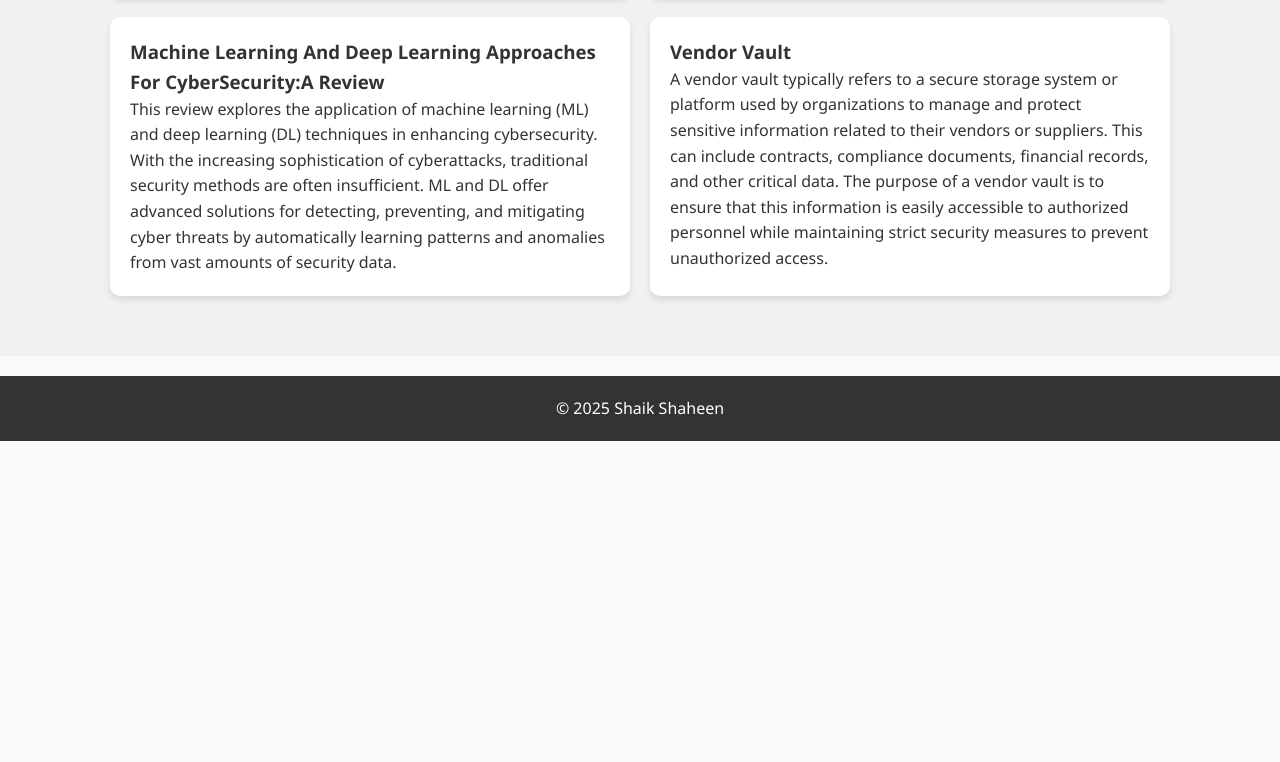
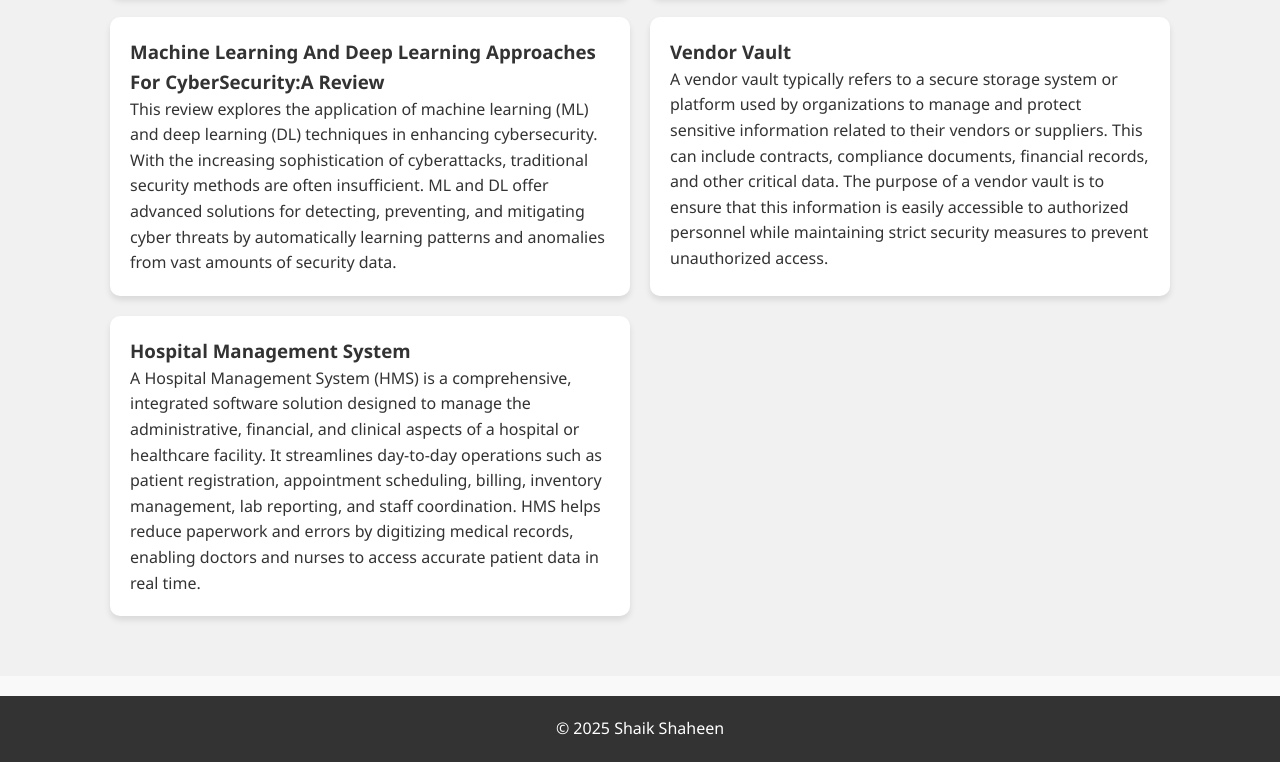
Before and after one commit to shaheenshaik7/Shaik_Portfolio, a plain HTML site: page projects.html in a window 1280 px wide. Shown: the part 479-1241 px from the top of the page. Before the commit the page ends 920 px from the top, so only its background shows below. Drawn offline with Linux system fonts and the light colour scheme.

Commit message:
Update projects.html

```diff
--- a/projects.html
+++ b/projects.html
@@ -46,6 +46,10 @@
           <h3>Vendor Vault</h3>
           <p>A vendor vault typically refers to a secure storage system or platform used by organizations to manage and protect sensitive information related to their vendors or suppliers. This can include contracts, compliance documents, financial records, and other critical data. The purpose of a vendor vault is to ensure that this information is easily accessible to authorized personnel while maintaining strict security measures to prevent unauthorized access.</p>
         </div>
+        <div  class="project-card">
+          <h3>Hospital Management System</h3>
+          <p>A Hospital Management System (HMS) is a comprehensive, integrated software solution designed to manage the administrative, financial, and clinical aspects of a hospital or healthcare facility. It streamlines day-to-day operations such as patient registration, appointment scheduling, billing, inventory management, lab reporting, and staff coordination. HMS helps reduce paperwork and errors by digitizing medical records, enabling doctors and nurses to access accurate patient data in real time.</p>
+        </div>
 
         <!-- Add more projects as needed -->
 
```
